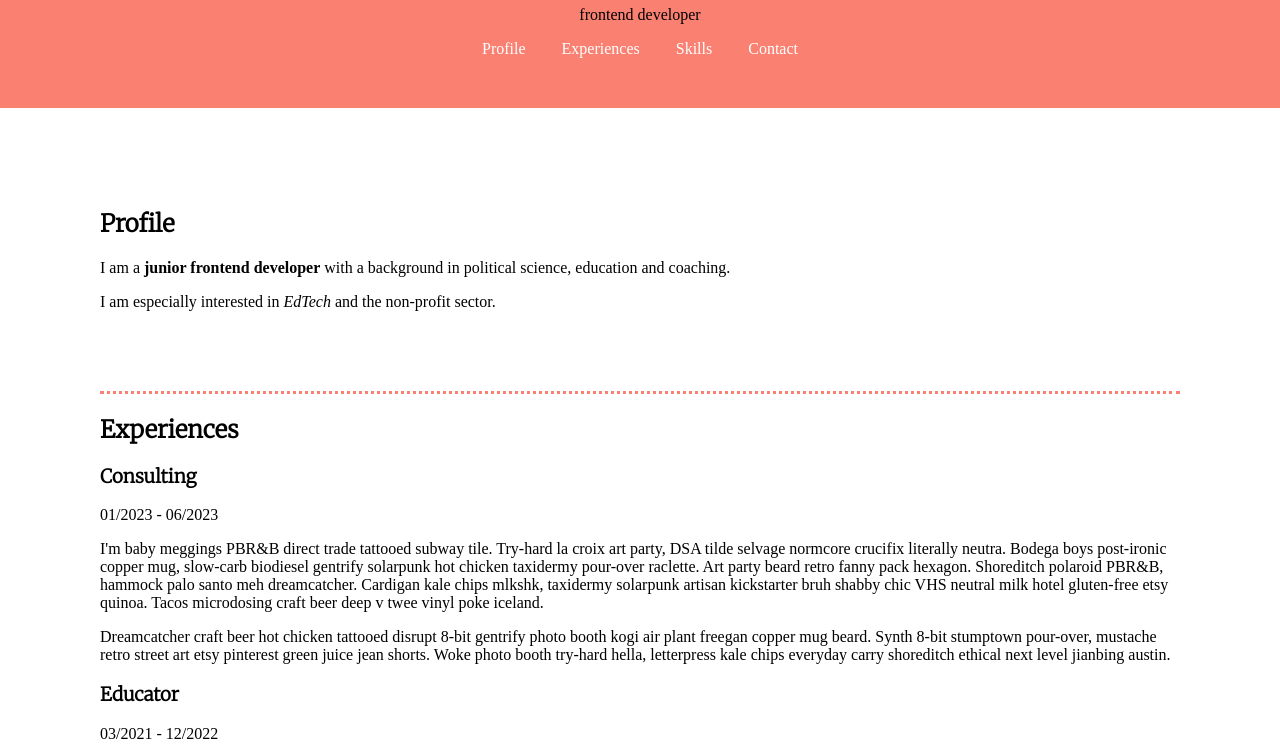
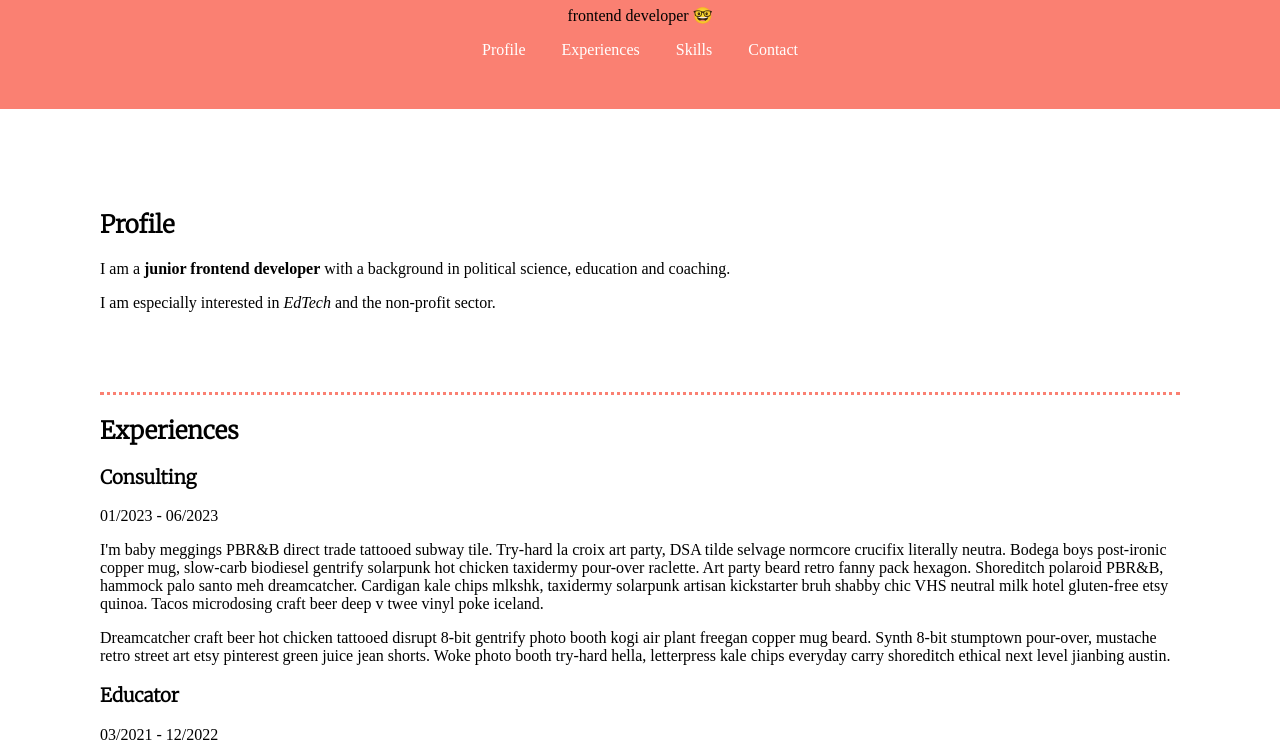
Before and after one commit to dorojuse/cv, a plain HTML site: page index.html in a window 1280 px wide. Shown: the part 127-883 px from the top of the page. Drawn offline with Linux system fonts and the light colour scheme; a web font is replaced by a local one.

Commit message:
add even more styling

```diff
--- a/index.html
+++ b/index.html
@@ -20,7 +20,7 @@
 <body>
     <header class="overall-header">
         <h1>CV Dorothea Seitz</h1>
-        <p>frontend developer</p>
+        <p class="profession">frontend developer</p>
         <nav>
             <a href="#Profile">Profile</a>
             <a href="#Experiences">Experiences</a>
--- a/style.css
+++ b/style.css
@@ -39,3 +39,10 @@ a:active {
 article + article {
   border-top: dotted salmon;
 }
+::selection {
+  background-color: darkgrey;
+  color: white;
+}
+.profession::after {
+  content: " 🤓";
+}
```
